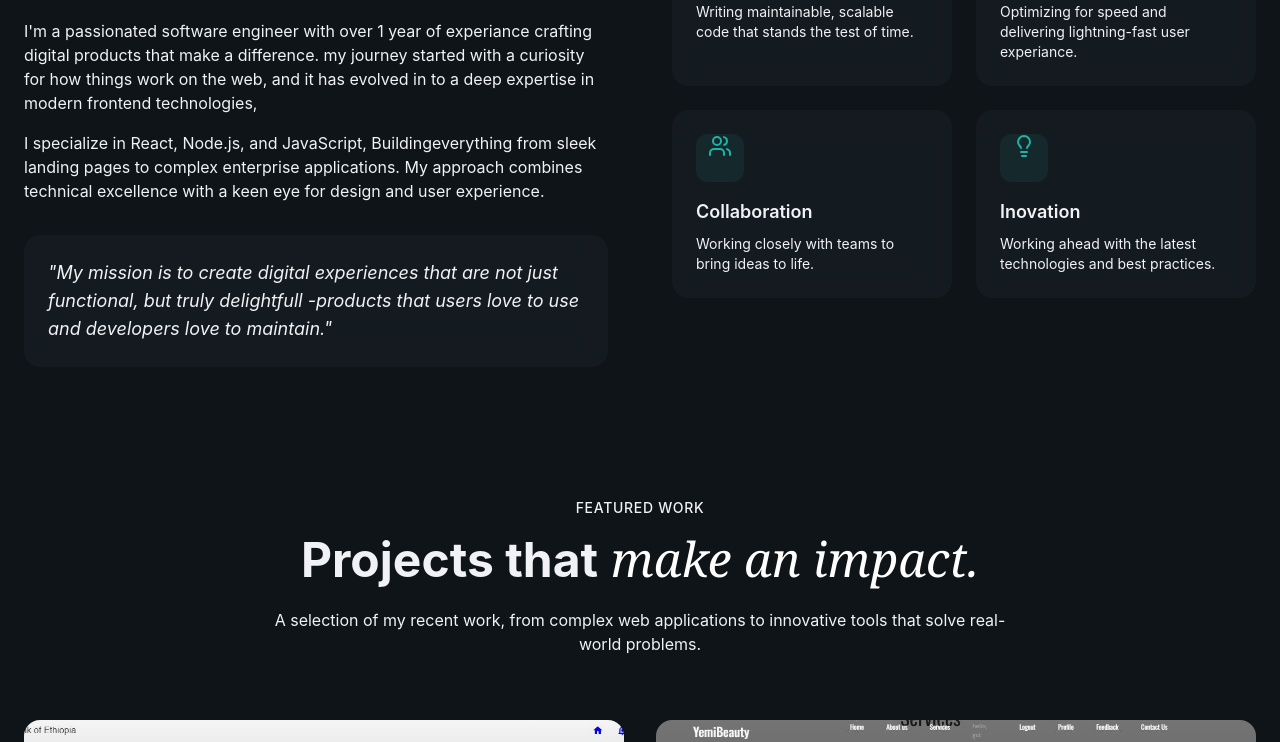
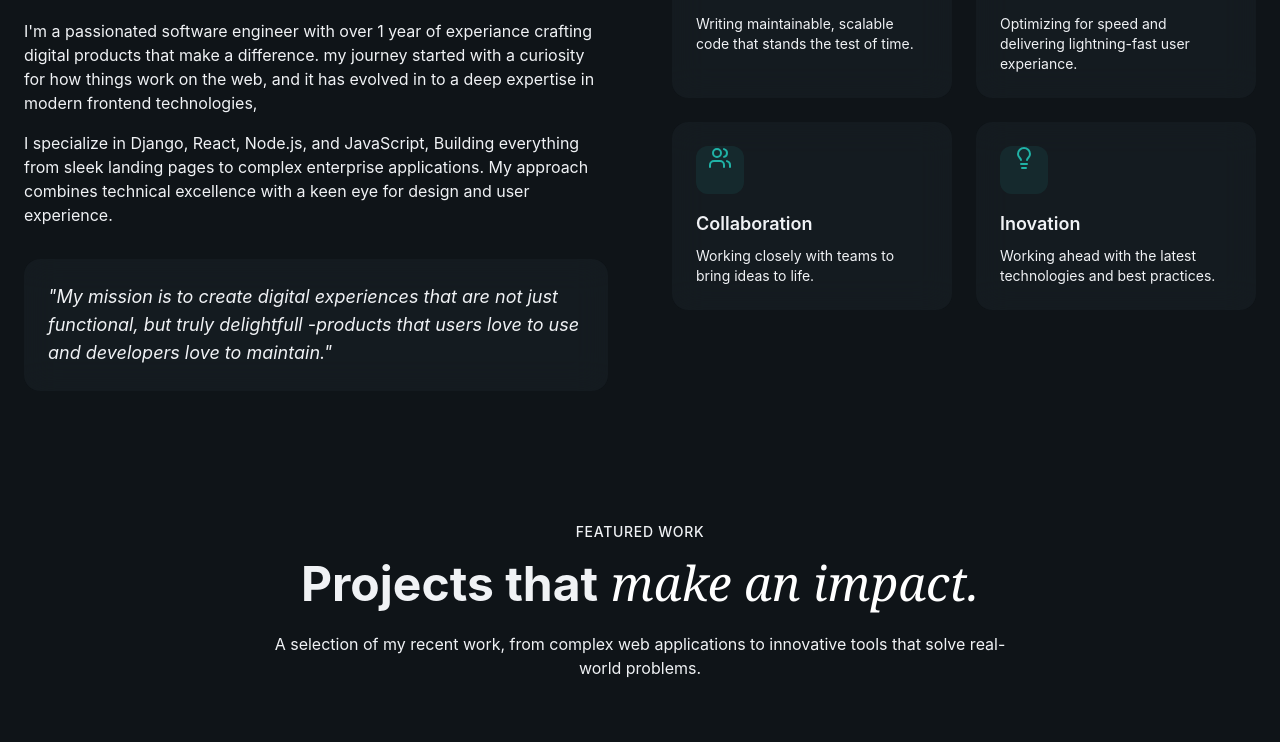
Before and after one commit to getnettadele/Portfolio, a React (Vite) app: page / in a window 1280 px wide. Shown: the part 1267-2009 px from the top of the page. Built offline with nearby package versions, Linux system fonts and the light colour scheme.

Commit message:
Summry modification

```diff
--- a/src/sections/About.jsx
+++ b/src/sections/About.jsx
@@ -50,7 +50,7 @@ export const About = () => {
                                 and it has evolved in to a deep expertise in modern frontend technologies,
                             </p>
                             <p>
-                                I specialize in React, Node.js, and JavaScript, Buildingeverything from
+                                I specialize in Django, React, Node.js, and JavaScript, Building everything from
                                  sleek landing pages to complex enterprise applications. My approach
                                  combines technical excellence with a keen eye for design and user experience.
                             </p>
```
